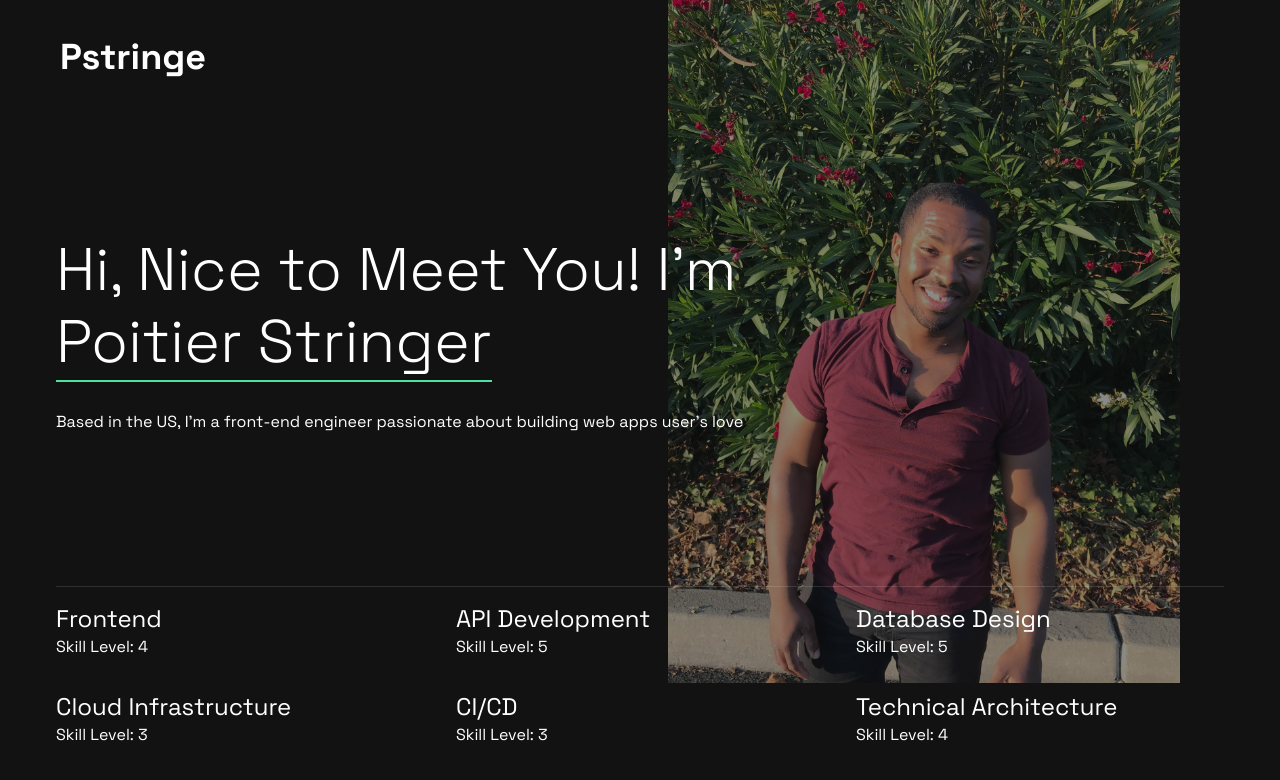
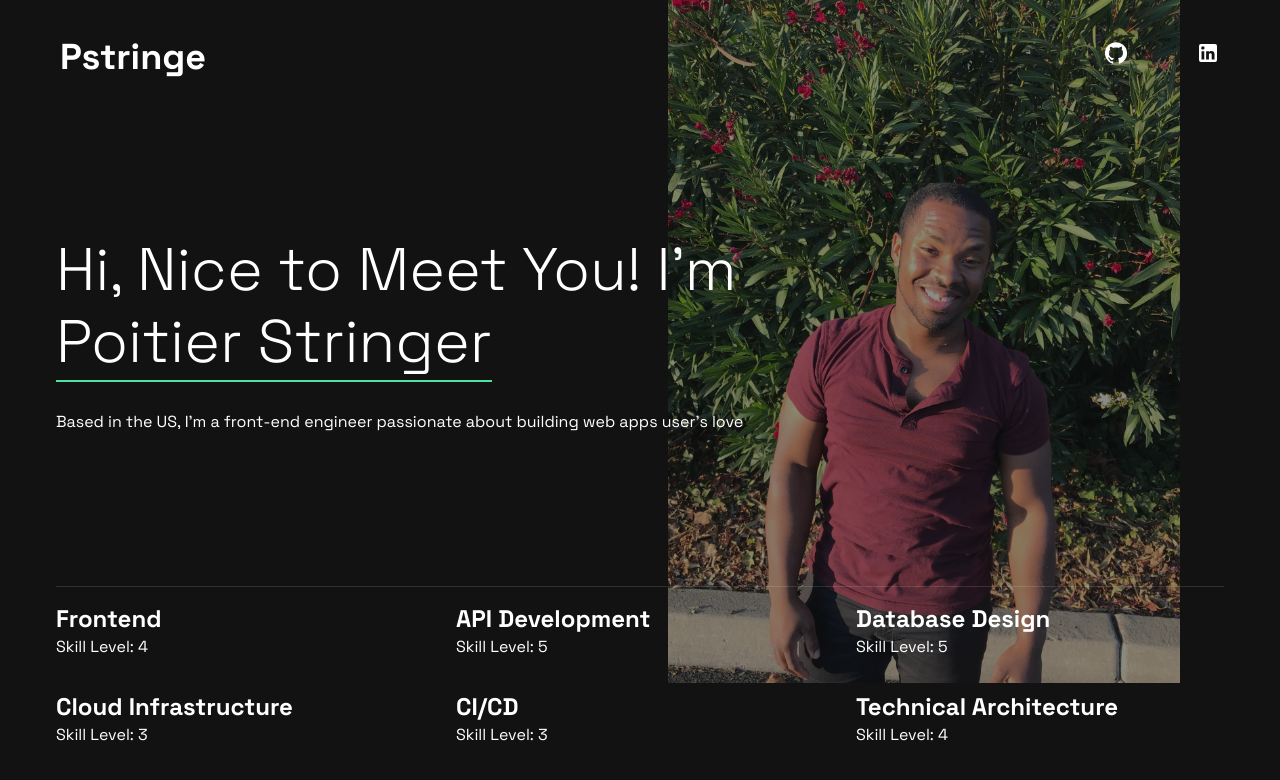
Before and after one commit to pstringe/pstringe.github.io, a React (Create React App) app: page / in a window 1280 px wide. Shown: the top 780 px of the page. Built offline with nearby package versions, Linux system fonts and the light colour scheme.

Commit message:
implement icons/links

```diff
--- a/src/App.js
+++ b/src/App.js
@@ -43,7 +43,7 @@ function App() {
     <ThemeProvider theme={themeOptions}>
       <CssBaseline />
       <div className="App">
-        <Container>
+        <Container maxWidth="sm">
           <Nav/>
           <section className="top">
             <Greeting/>
--- a/src/components/Greeting.js
+++ b/src/components/Greeting.js
@@ -26,7 +26,7 @@ const styles = {
         position : 'absolute',
         right: 100,
         top: '0',
-        width: '40%',
+        maxWidth: '40%',
         zIndex: '-1',
         opacity: '0.5',
     },
--- a/src/components/Social.js
+++ b/src/components/Social.js
@@ -1,6 +1,17 @@
+import GitHubIcon from '@mui/icons-material/GitHub';
+import LinkedInIcon from '@mui/icons-material/LinkedIn';
+
+
 const Social = () => {
     return (
-        <div className='social'></div>
+        <div className='social'>
+            <a href="https://github.com/pstringe" target="_blank" rel="noreferrer">
+                <GitHubIcon color='text'/>
+            </a>
+            <a href="https://www.linkedin.com/in/poitier-stringer/" target="_blank" rel="noreferrer">
+                <LinkedInIcon color='text'/>
+            </a>
+        </div>
     );
 }
 
--- a/src/theme.js
+++ b/src/theme.js
@@ -9,6 +9,9 @@ export const themeOptions = createTheme({
     secondary: {
       main: '#4ee1a0',
     },
+    text: {
+      main: '#fff',
+    },
   },
   typography: {
     h1: {
@@ -18,6 +21,10 @@ export const themeOptions = createTheme({
     h2: {
       fontFamily: 'Space Grotesk',
     },
+    h5: {
+      fontFamily: 'Space Grotesk',
+      fontWeight: 700,
+    },
     fontFamily: 'Space Grotesk',
   },
 });
```
Also changed, not shown: package.json (+4 -3 lines), 2 other files (tests, documents, lock files or other folders).
